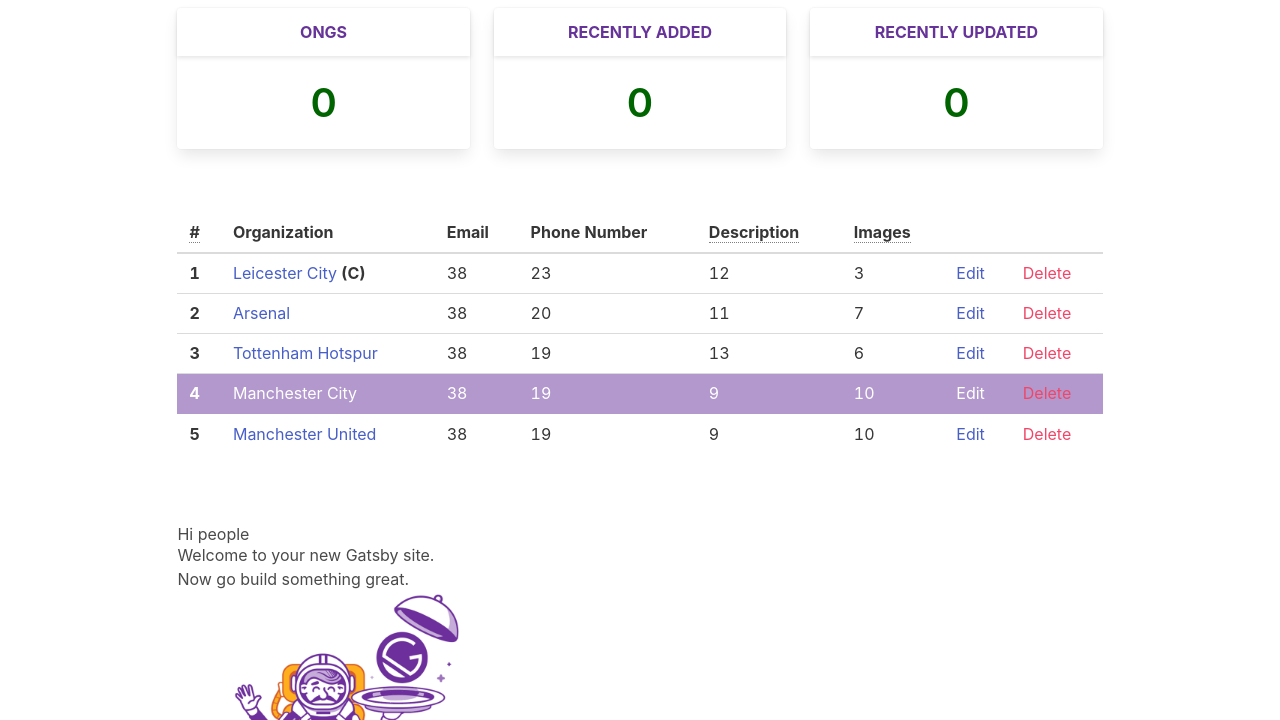
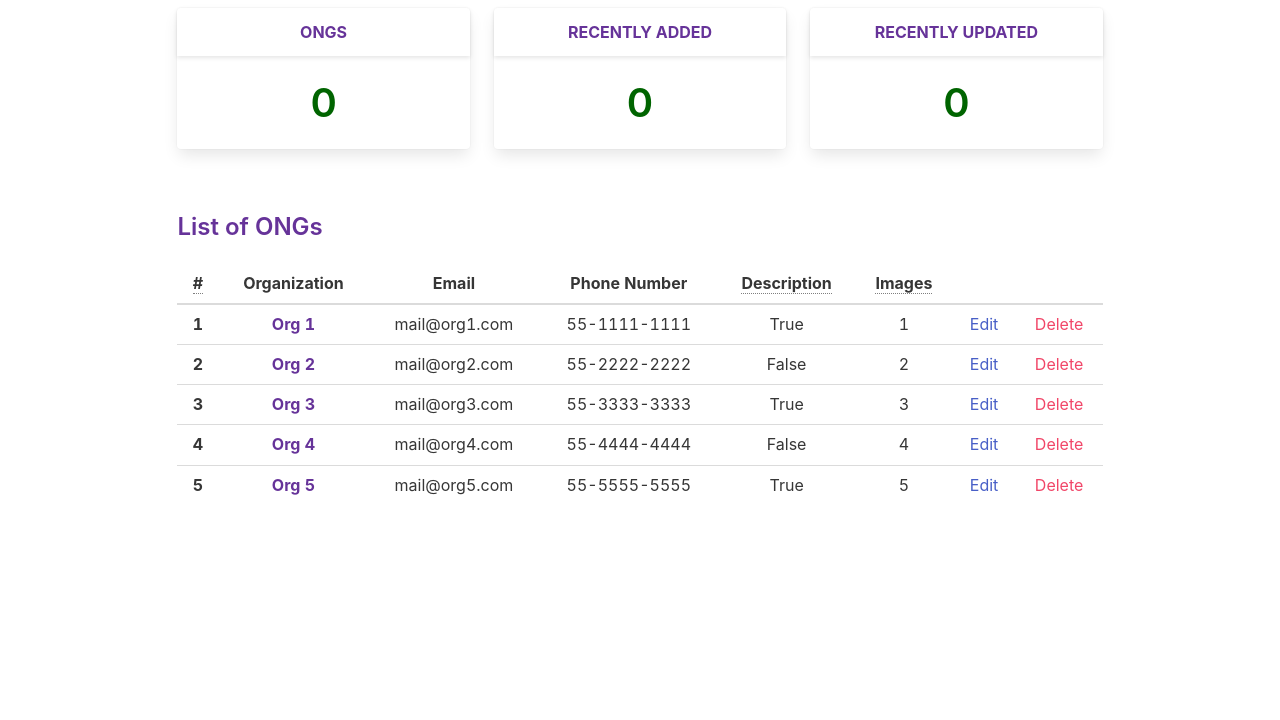
Before and after one commit to Santiago8888/Alturism, a Gatsby site in the folder front/admin/: page / in a window 1280 px wide. Shown: the part 232-952 px from the top of the page. After the commit the page ends 843 px from the top, so only its background shows below. Built offline with nearby package versions, Linux system fonts and the light colour scheme; Gatsby itself is replaced by a stand-in of ours.

```diff
--- a/front/admin/src/components/layout.js
+++ b/front/admin/src/components/layout.js
@@ -34,10 +34,10 @@ const Layout = ({ children }) => {
         }}
       >
         <main>{children}</main>
-        <footer>
-          © {new Date().getFullYear()}, Built with
-          {` `}
-          <a href="https://www.gatsbyjs.org">Gatsby</a>
+        <footer style={{height:60}}>
+          <span style={{display:'none'}}>
+            © {new Date().getFullYear()}, Built with {` `} <a href="https://www.gatsbyjs.org">Gatsby</a>
+          </span>
         </footer>
       </div>
     </>
--- a/front/admin/src/pages/index.js
+++ b/front/admin/src/pages/index.js
@@ -2,9 +2,9 @@ import React from "react"
 import { Link } from "gatsby"
 
 import Layout from "../components/layout"
-import Image from "../components/image"
 import SEO from "../components/seo"
 import "./style.scss"
+
 
 const cards = [
   { title: 'ONGs', content: 0, align: 'centered' },
@@ -12,13 +12,15 @@ const cards = [
   { title: 'Recently Updated', content: 0, align: 'centered' }
 ]
 
+
 const ongs = [
-  { name: 'Org 1', email: 'mail@org1.com', phone: '55-1111-1111', description: true, images: 1 },
-  { name: 'Org 2', email: 'mail@org2.com', phone: '55-1111-1111', description: true, images: 2 },
-  { name: 'Org 3', email: 'mail@org3.com', phone: '55-1111-1111', description: true, images: 3 },
-  { name: 'Org 4', email: 'mail@org4.com', phone: '55-1111-1111', description: true, images: 4 },
-  { name: 'Org 5', email: 'mail@org5.com', phone: '55-1111-1111', description: true, images: 5 },
+  { id: 1, name: 'Org 1', email: 'mail@org1.com', phone: '55-1111-1111', description: true, images: 1 },
+  { id: 2, name: 'Org 2', email: 'mail@org2.com', phone: '55-2222-2222', description: false, images: 2 },
+  { id: 3, name: 'Org 3', email: 'mail@org3.com', phone: '55-3333-3333', description: true, images: 3 },
+  { id: 4, name: 'Org 4', email: 'mail@org4.com', phone: '55-4444-4444', description: false, images: 4 },
+  { id: 5, name: 'Org 5', email: 'mail@org5.com', phone: '55-5555-5555', description: true, images: 5 },
 ]
+
 
 
 const IndexPage = () => (
@@ -26,7 +28,7 @@ const IndexPage = () => (
     <SEO title="Home" />
     <nav className="breadcrumb" aria-label="breadcrumbs">
       <ul>
-        <li><Link to="#">Home</Link></li>
+        <li><Link to="/">Home</Link></li>
       </ul>
     </nav>
 
@@ -55,7 +57,8 @@ const IndexPage = () => (
     </div>
 
 
-    <table class="table" style={{ marginTop: '4rem'}}>
+    <p className={`title is-4`} style={{color:'rebeccapurple', marginTop: '4rem'}}> List of ONGs </p>
+    <table className="table has-text-centered">
       <thead>
         <tr>
           <th><abbr title="Index">#</abbr></th>
@@ -69,70 +72,18 @@ const IndexPage = () => (
         </tr>
       </thead>
       <tbody>
-        <tr>
-          <th>1</th>
-          <td><Link to="/page-2/" title="Leicester City">Leicester City</Link> <strong>(C)</strong></td>
-          <td>38</td><td>23</td><td>12</td><td>3</td>
-          <td><Link to="/edit" title="Edit">Edit</Link></td>
-          <td><Link to="/delete" title="Delete" className="has-text-danger">Delete</Link></td>
-        </tr>
-
-        <tr>
-          <th>2</th>
-          <td><Link to="/page-2/" title="Arsenal">Arsenal</Link></td>
-          <td>38</td><td>20</td><td>11</td><td>7</td>
-          <td><Link to="/edit" title="Edit">Edit</Link></td>
-          <td><Link to="/delete" title="Delete" className="has-text-danger">Delete</Link></td>
-        </tr>
-
-        <tr>
-          <th>3</th>
-          <td><Link to="/page-2/" title="Tottenham Hotspur">Tottenham Hotspur</Link></td>
-          <td>38</td><td>19</td><td>13</td><td>6</td>
-          <td><Link to="/edit" title="Edit">Edit</Link></td>
-          <td><Link to="/delete" title="Delete" className="has-text-danger">Delete</Link></td>
-        </tr>
-
-        <tr class="is-selected">
-          <th>4</th>
-          <td><Link to="/page-2/" title="Manchester City">Manchester City</Link></td>
-          <td>38</td><td>19</td><td>9</td><td>10</td>
-          <td><Link to="/edit" title="Edit">Edit</Link></td>
-          <td><Link to="/delete" title="Delete" className="has-text-danger">Delete</Link></td>
-        </tr>
-
-        <tr>
-          <th>5</th>
-          <td><Link to="/page-2/" title="Manchester United">Manchester United</Link></td>
-          <td>38</td><td>19</td><td>9</td><td>10</td>
-          <td><Link to="/edit" title="Edit">Edit</Link></td>
-          <td><Link to="/delete" title="Delete" className="has-text-danger">Delete</Link></td>
-        </tr>
+        { ongs.map(({ id, name, email, phone, description, images }) => <tr>
+          <th> {id} </th>
+          <td><Link to={`/org/${id}`} title="Leicester City"><strong> { name } </strong></Link></td>
+          <td> { email } </td>
+          <td> { phone } </td>
+          <td className="is-capitalized"> { String(description) } </td>
+          <td> { images } </td>
+          <td><Link to={`/edit/${id}`} title="Edit">Edit</Link></td>
+          <td><Link to={`/delete/${id}`} title="Delete" className="has-text-danger">Delete</Link></td>
+        </tr> )}
       </tbody>
     </table>
-
-    <br/><br/>
-
-    <h1>Hi people</h1>
-    <p>Welcome to your new Gatsby site.</p>
-    <p>Now go build something great.</p>
-    <div style={{ maxWidth: `300px`, marginBottom: `1.45rem` }}>
-      <Image />
-    </div>
-
-    <div className="container">
-      <div className="columns">
-        <div className="column">
-          <h2 className="title is-2">Level 2 heading</h2>
-          <p className="content">Cool content. Using Bulma!</p>
-        </div>
-        <div className="column is-four-fifths">
-          <h2 className="title is-2">Level 2 heading</h2>
-          <p className="content">This column is cool too!</p>
-        </div>
-      </div>
-    </div>
-    <Link to="/page-2/">Go to page 2</Link>
   </Layout>
 )
 
--- a/front/admin/src/pages/style.scss
+++ b/front/admin/src/pages/style.scss
@@ -3,6 +3,9 @@
 table tr.is-selected { background-color: rgba(102, 51, 153, 0.5)!important }
 .card-header-title{ color: rebeccapurple!important }
 .has-text-danger{ color: darkred!important }
+strong{ color: rebeccapurple!important }
+th{text-align: center !important }
+td{text-align: center !important }
 $title-color: darkgreen;
 
 @import "~bulma/bulma.sass"
```
Also changed, not shown: 2 other files.
